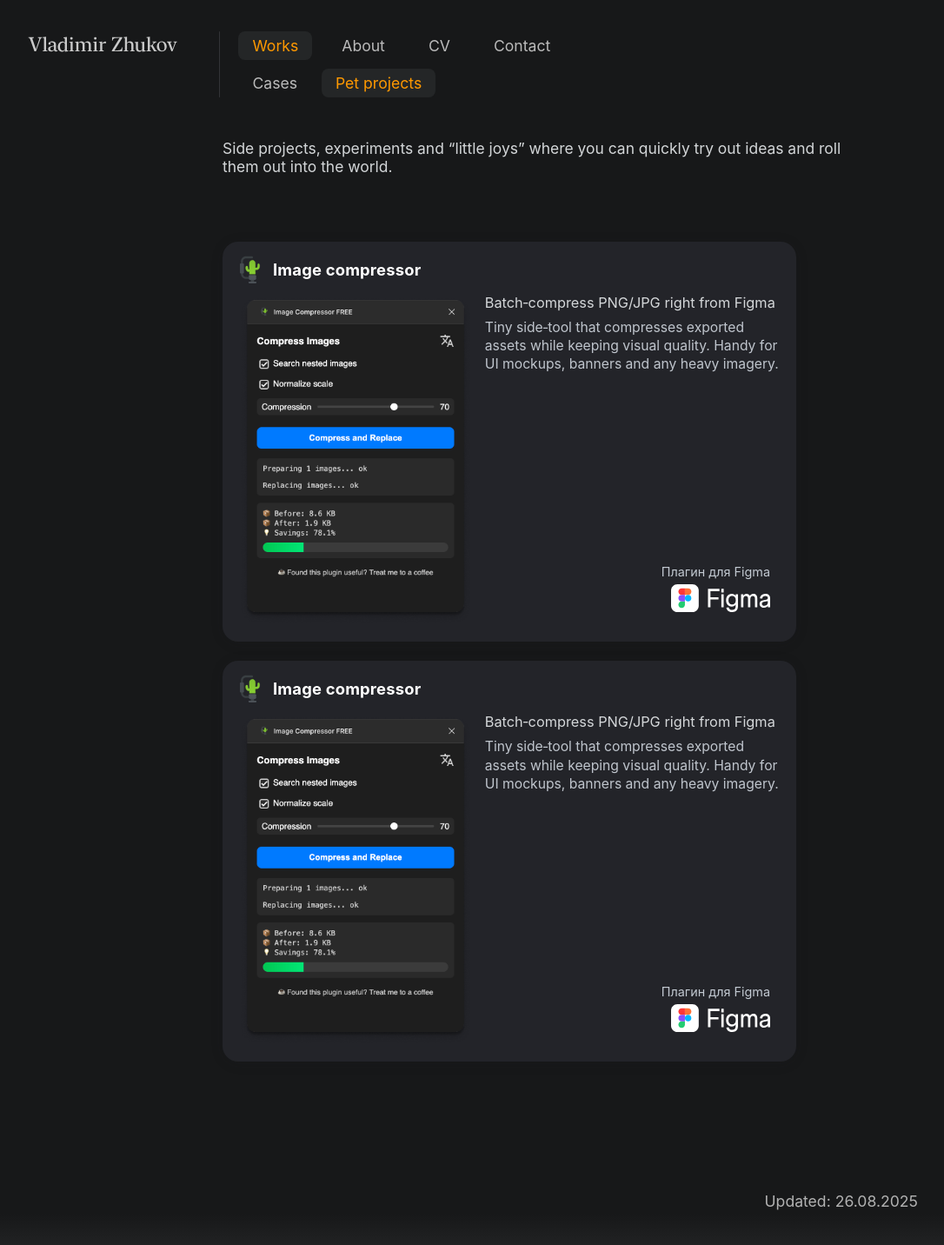
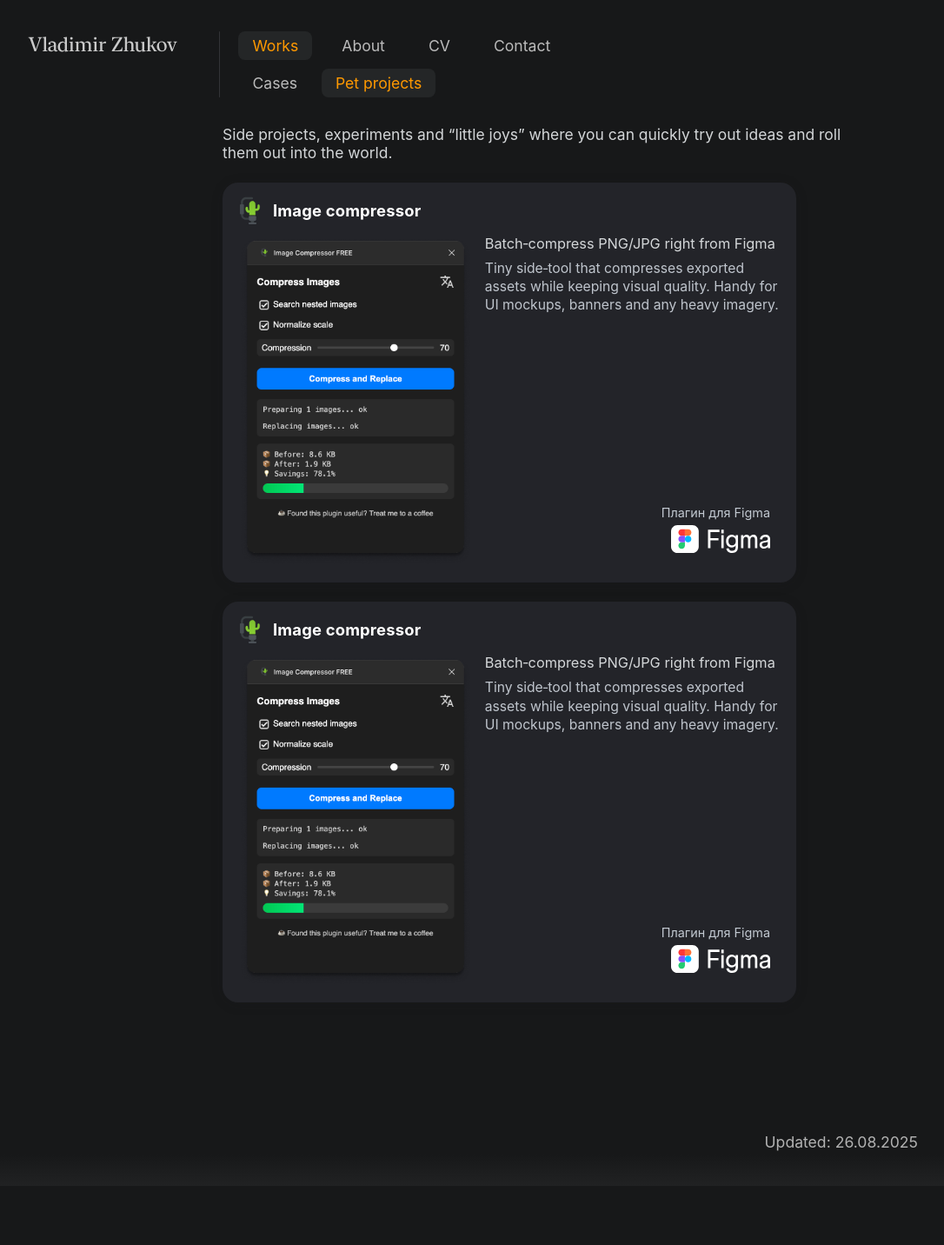
Before and after one commit to uxiscool/experience, a Jekyll site: the page built from pet-projects.md, in a window 1280 px wide. Shown: the whole page at 87% size, without its empty margins (24-1110 px from the left). Built offline with Jekyll 4.4.1, drawn with Linux system fonts in a browser that asks for light colours; after the commit the page ends 1364 px from its top, so only the background shows below that.

Commit message:
Add files via upload

```diff
--- a/css/main.css
+++ b/css/main.css
@@ -254,10 +254,11 @@ body.page-contact>main{ flex:1 0 auto; }
 
 /* ===== Pet projects ===== */
 
-/* ===== Pet projects ===== */
+/* Короткое описание раздела */
+.pet-meta{
+  padding:32px 280px 24px 280px;
+}
 
-/* Короткое описание раздела */
-.pet-meta{ padding:48px 280px; margin:0 0 28px; }
 @media (max-width:980px){ .pet-meta{ padding:0 64px; } }
 .pet-meta .case-summary2{ margin:0; }
 
```
